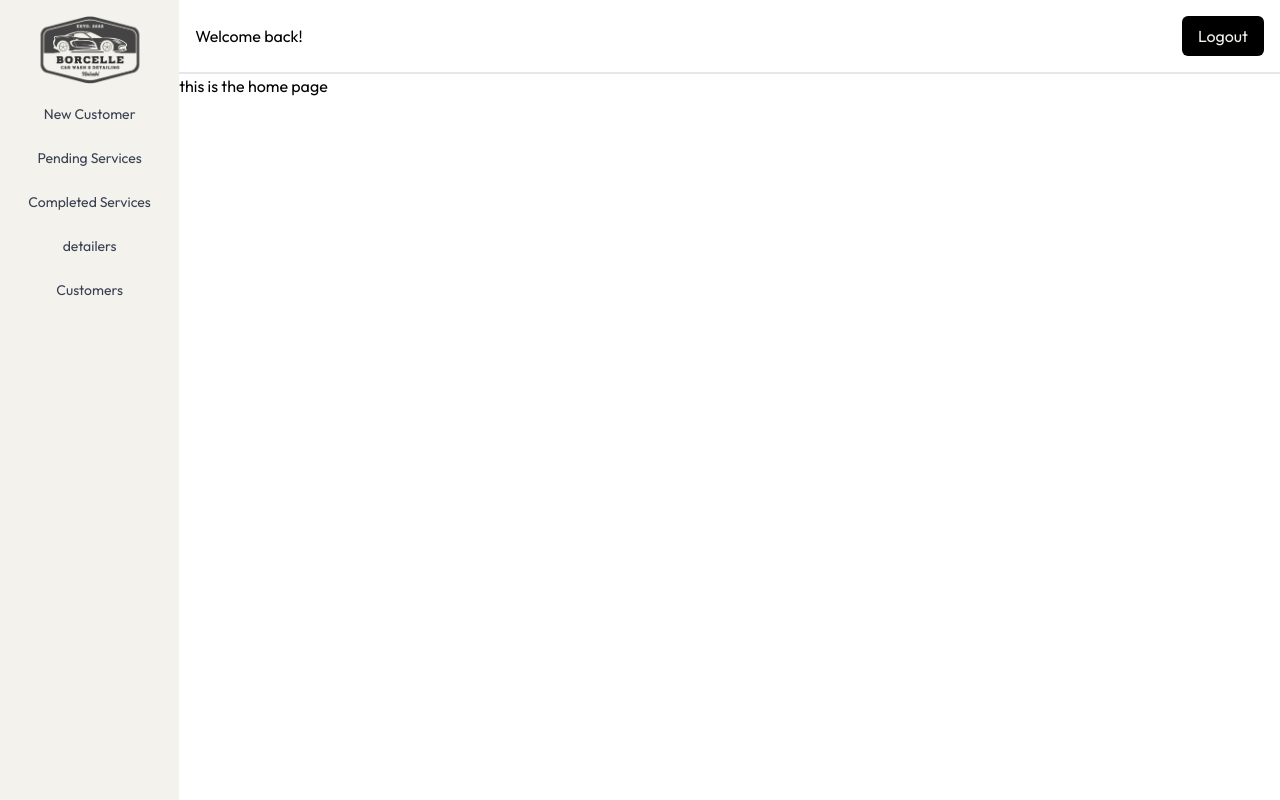
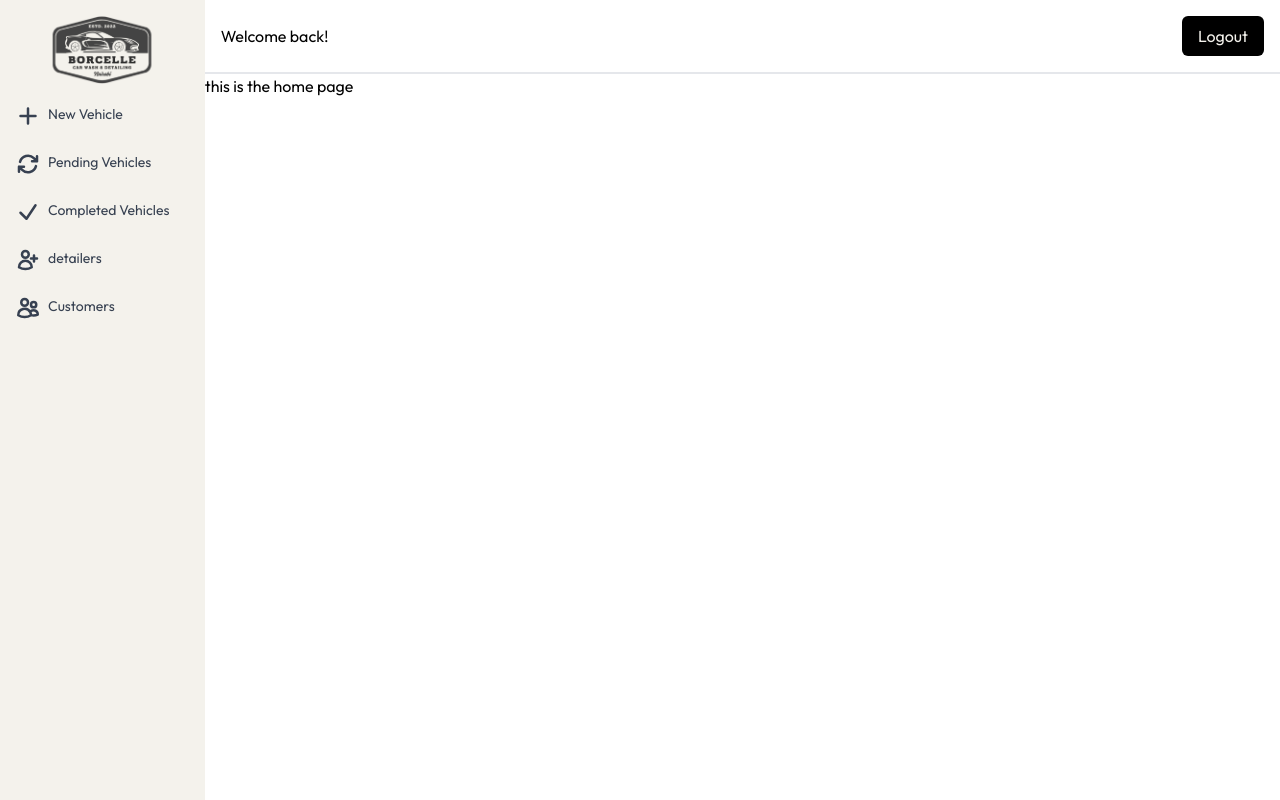
Before and after one commit to Ariel-joe/car-wash-react, a React (Vite) app in the folder client/: page / in a window 1280 px wide. Built offline with nearby package versions, Linux system fonts and the light colour scheme.

Commit message:
hero-icons added

```diff
--- a/client/src/App.jsx
+++ b/client/src/App.jsx
@@ -5,11 +5,11 @@ import { Sidebar } from "./components/Sidebar";
 const App = () => {
   return (
     <div className="flex">
-      <div className="w-[14%]">
+      <div className="w-[16%]">
         <Sidebar />
       </div>
 
-      <div className="w-[86%]">
+      <div className="w-[84%]">
         <Navbar />
         <main>
           <h1>this is the home page</h1>
--- a/client/src/components/Sidebar.jsx
+++ b/client/src/components/Sidebar.jsx
@@ -7,22 +7,114 @@ const Sidebar = () => {
         <img src="/img/Nairobi-cream-bg.png" width={"120px"} alt="" />
       </div>
 
-      {/* navigation buttons */}
+      <div className="flex flex-col gap-4 py-4 pl-4">
+        {/* new customers */}
+        <a
+          className="flex text-gray-700 text-sm py-1"
+          to="/#"
+        >
+          <svg
+            xmlns="http://www.w3.org/2000/svg"
+            fill="none"
+            viewBox="0 0 24 24"
+            strokeWidth={2.5}
+            stroke="currentColor"
+            className="size-6 mr-2"
+          >
+            <path
+              strokeLinecap="round"
+              strokeLinejoin="round"
+              d="M12 4.5v15m7.5-7.5h-15"
+            />
+          </svg>
+          New Vehicle
+        </a>
 
-      <div className="flex flex-col gap-4 py-4 justify-center items-center">
-      <a className="text-gray-700 text-sm py-1" to="/#">
-          New Customer
+        {/* pending services */}
+        <a
+          className="flex text-gray-700 text-sm py-1"
+          to="/#"
+        >
+          <svg
+            xmlns="http://www.w3.org/2000/svg"
+            fill="none"
+            viewBox="0 0 24 24"
+            strokeWidth={2.5}
+            stroke="currentColor"
+            className="size-6 mr-2"
+          >
+            <path
+              strokeLinecap="round"
+              strokeLinejoin="round"
+              d="M16.023 9.348h4.992v-.001M2.985 19.644v-4.992m0 0h4.992m-4.993 0 3.181 3.183a8.25 8.25 0 0 0 13.803-3.7M4.031 9.865a8.25 8.25 0 0 1 13.803-3.7l3.181 3.182m0-4.991v4.99"
+            />
+          </svg>
+          Pending Vehicles
         </a>
-        <a className="text-gray-700 text-sm py-1" to="/#">
-          Pending Services
+
+        {/* completed services */}
+        <a
+          className="flex text-gray-700 text-sm py-1"
+          to="/#"
+        >
+          <svg
+            xmlns="http://www.w3.org/2000/svg"
+            fill="none"
+            viewBox="0 0 24 24"
+            strokeWidth={2.5}
+            stroke="currentColor"
+            className="size-6 mr-2"
+          >
+            <path
+              strokeLinecap="round"
+              strokeLinejoin="round"
+              d="m4.5 12.75 6 6 9-13.5"
+            />
+          </svg>
+          Completed Vehicles
         </a>
-        <a className="text-gray-700 text-sm py-1" to="/#">
-          Completed Services
-        </a>
-        <a className="text-gray-700 text-sm py-1" to="/#">
+
+        {/* detailers list */}
+        <a
+          className="flex text-gray-700 text-sm py-1"
+          to="/#"
+        >
+          <svg
+            xmlns="http://www.w3.org/2000/svg"
+            fill="none"
+            viewBox="0 0 24 24"
+            strokeWidth={2.5}
+            stroke="currentColor"
+            className="size-6 mr-2"
+          >
+            <path
+              strokeLinecap="round"
+              strokeLinejoin="round"
+              d="M18 7.5v3m0 0v3m0-3h3m-3 0h-3m-2.25-4.125a3.375 3.375 0 1 1-6.75 0 3.375 3.375 0 0 1 6.75 0ZM3 19.235v-.11a6.375 6.375 0 0 1 12.75 0v.109A12.318 12.318 0 0 1 9.374 21c-2.331 0-4.512-.645-6.374-1.766Z"
+            />
+          </svg>
           detailers
         </a>
-        <a className="text-gray-700 text-sm py-1" to="/#">
+
+        {/* customers list */}
+        <a
+          className="flex text-gray-700 text-sm py-1"
+          to="/#"
+        >
+          <svg
+            xmlns="http://www.w3.org/2000/svg"
+            fill="none"
+            viewBox="0 0 24 24"
+            strokeWidth={2.5}
+            stroke="currentColor"
+            className="size-6 mr-2"
+          >
+            <path
+              strokeLinecap="round"
+              strokeLinejoin="round"
+              d="M15 19.128a9.38 9.38 0 0 0 2.625.372 9.337 9.337 0 0 0 4.121-.952 4.125 4.125 0 0 0-7.533-2.493M15 19.128v-.003c0-1.113-.285-2.16-.786-3.07M15 19.128v.106A12.318 12.318 0 0 1 8.624 21c-2.331 0-4.512-.645-6.374-1.766l-.001-.109a6.375 6.375 0 0 1 11.964-3.07M12 6.375a3.375 3.375 0 1 1-6.75 0 3.375 3.375 0 0 1 6.75 0Zm8.25 2.25a2.625 2.625 0 1 1-5.25 0 2.625 2.625 0 0 1 5.25 0Z"
+            />
+          </svg>
           Customers
         </a>
       </div>
```
